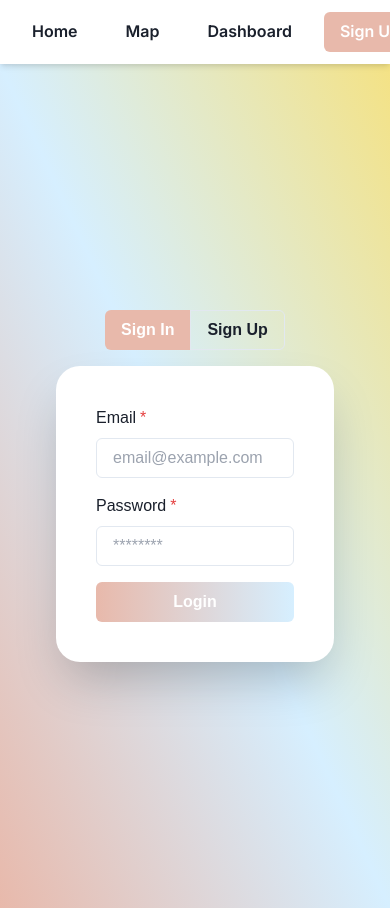
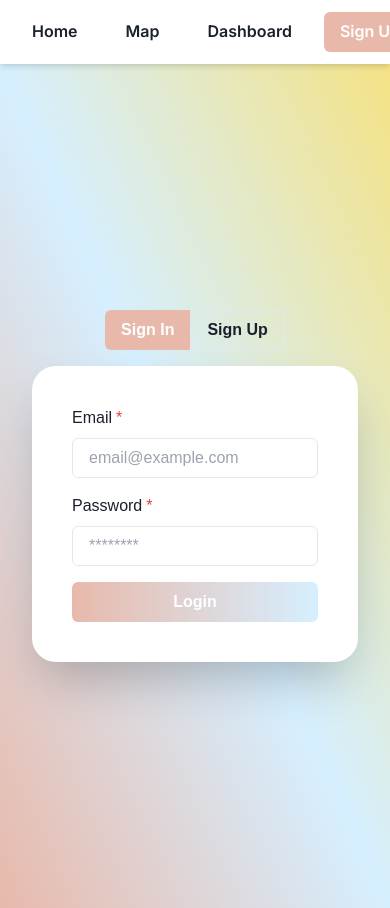
Before and after one commit to aroralakshita/credimap, a React (Create React App) app in the folder client/: page /auth in a window 390 px wide. Shown: the top 908 px of the page. Built offline with nearby package versions, Linux system fonts and the light colour scheme.

Commit message:
updated mobile layout

```diff
--- a/client/src/pages/AuthPage.js
+++ b/client/src/pages/AuthPage.js
@@ -15,16 +15,21 @@ const AuthPage = ({ onLogin }) => {
       justify="center"
       fontFamily="Ubuntu, sans-serif"
       bgGradient="linear(to-tr, #E8B9AB, #D6EFFF, #F4E285)"
-      p={6}
+      p={{ base: 4, md: 6 }}
     >
-    <div style={{ maxWidth: 400, margin: "auto", padding: "2rem" }}>
+      <Box
+        w="full"
+        maxW={{ base: "100%", sm: "400px", md: "450px" }}
+        px={{ base: 4, md: 0 }}
+      >
+
       <AuthToggle isRegistering={isRegistering} setIsRegistering={setIsRegistering} />
       {isRegistering ? (
         <RegisterForm />
       ) : (
         <LoginForm onLogin={onLogin} />
       )}
-    </div>
+    </Box>
     </Flex>
   );
 };
```
